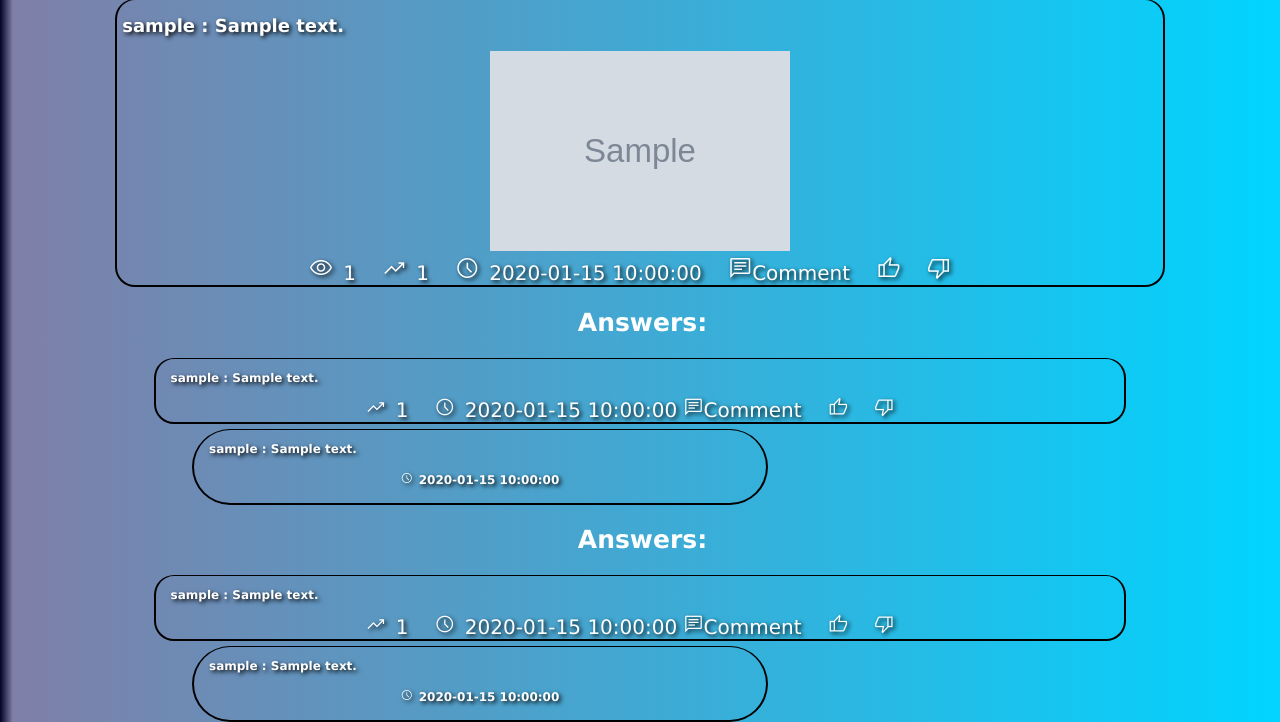
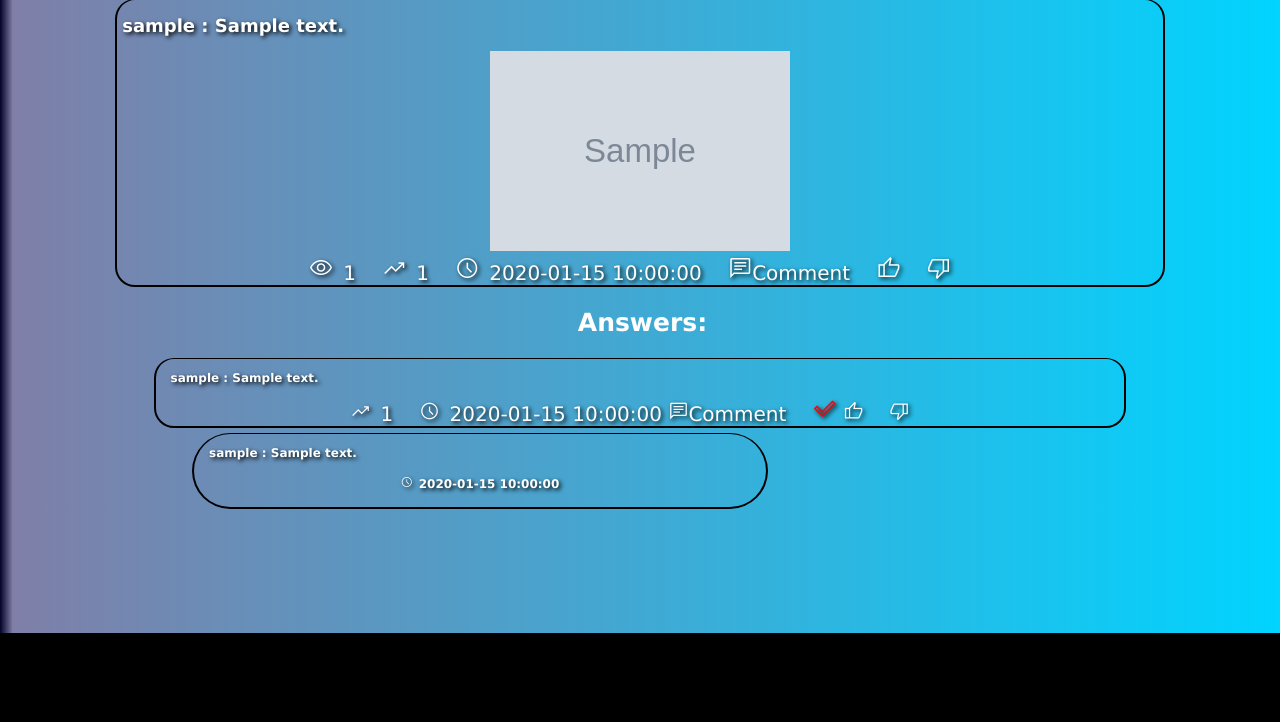
Before and after one commit to KZwolski/Ask-Mate, a Flask app: template templates/display_question.html in a window 1280 px wide. Shown: the part 167-889 px from the top of the page. After the commit the page ends 800 px from the top, so only its background shows below. Run offline with Flask 2, Linux system fonts and the light colour scheme; the template is opened without the code that fills it: most values are stand-ins (such as "Sample title", 1, 10 or a date in 2020); grey boxes marked "Sample" are stand-in pictures.

Commit message:
fix accepted answer to be shown to everybody

```diff
--- a/templates/display_question.html
+++ b/templates/display_question.html
@@ -35,6 +35,9 @@
             <a href="/answer/{{ question.id }}/{{ answer.id }}/accept">accept answer</a>
         {% endif %}
     {% else %}
+        {% if answer.id == question.accepted_answer_id %}
+            <span class="material-symbols-outlined" style="color: red">done_outline</span>
+        {% endif %}
         <a href="/thumbup/{{ question.id }}"><span style ="font-size: 20px;" class="material-symbols-outlined">thumb_up_off</span></a>&emsp;
         <a href="/thumbdown/{{ question.id }}"><span  style ="font-size: 20px;" class="material-symbols-outlined">thumb_down_off</span></a>&emsp;
     {% endif %}
@@ -50,28 +53,4 @@
 {% endif %}
 {% endfor %}
 {% endfor %}
-            <h2 style="text-align: center;">Answers:</h2>
-            {% for answer in answers %}
-            <div style="margin-left: 12%;margin-right: 12%;" class="question_details">
-            <h3>{{answer.username}} : {{answer.message}}</h3>
-                <span style ="font-size: 20px;" class="material-symbols-outlined">trending_up</span>&ensp;{{ answer.vote_number}}&emsp;
-                <span style ="font-size: 20px;" class="material-symbols-outlined">schedule</span>&ensp;{{ answer.submission_time}}
-            <a href=" {{ url_for('add_comment', question_id=question.id, answer_id=answer.id) }}"><span style ="font-size: 20px;" class="material-symbols-outlined">chat</span>Comment</a>&emsp;
-            {% if session['id']==question.user_id %}
-                <a href="/question/{{ question.id }}/edit"><span  style ="font-size: 20px;" class="material-symbols-outlined">edit</span>Edit</a>
-            {% else %}
-                <a href="/thumbup/{{ question.id }}"><span style ="font-size: 20px;" class="material-symbols-outlined">thumb_up_off</span></a>&emsp;
-                <a href="/thumbdown/{{ question.id }}"><span  style ="font-size: 20px;" class="material-symbols-outlined">thumb_down_off</span></a>&emsp;
-            {% endif %}
-            </div>
-            {% for comment in comments %}
-                {% if comment.answer_id == answer.id %}
-                    <div style="margin-left: 15%;margin-right: 40%;border-radius: 40px;" class="question_details">
-                    <h3>{{comment.username}} : {{comment.message}}</h3>
-                        <h4><span style ="font-size: 12px;"class="material-symbols-outlined">schedule</span>&ensp;{{comment.submission_time}}</h4>
-                    </div>
-                {% endif %}
-            {% endfor %}
-            {% endfor %}
-
 {%endblock%}
```
